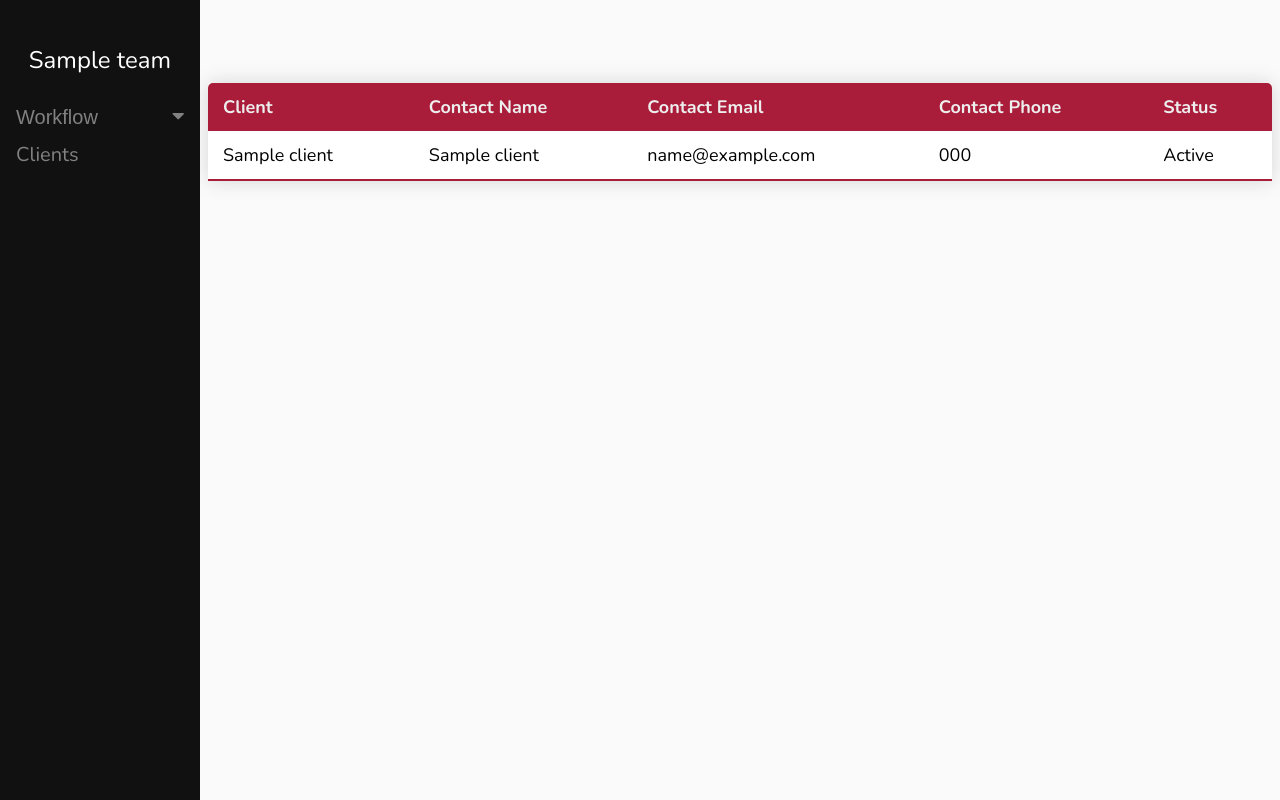
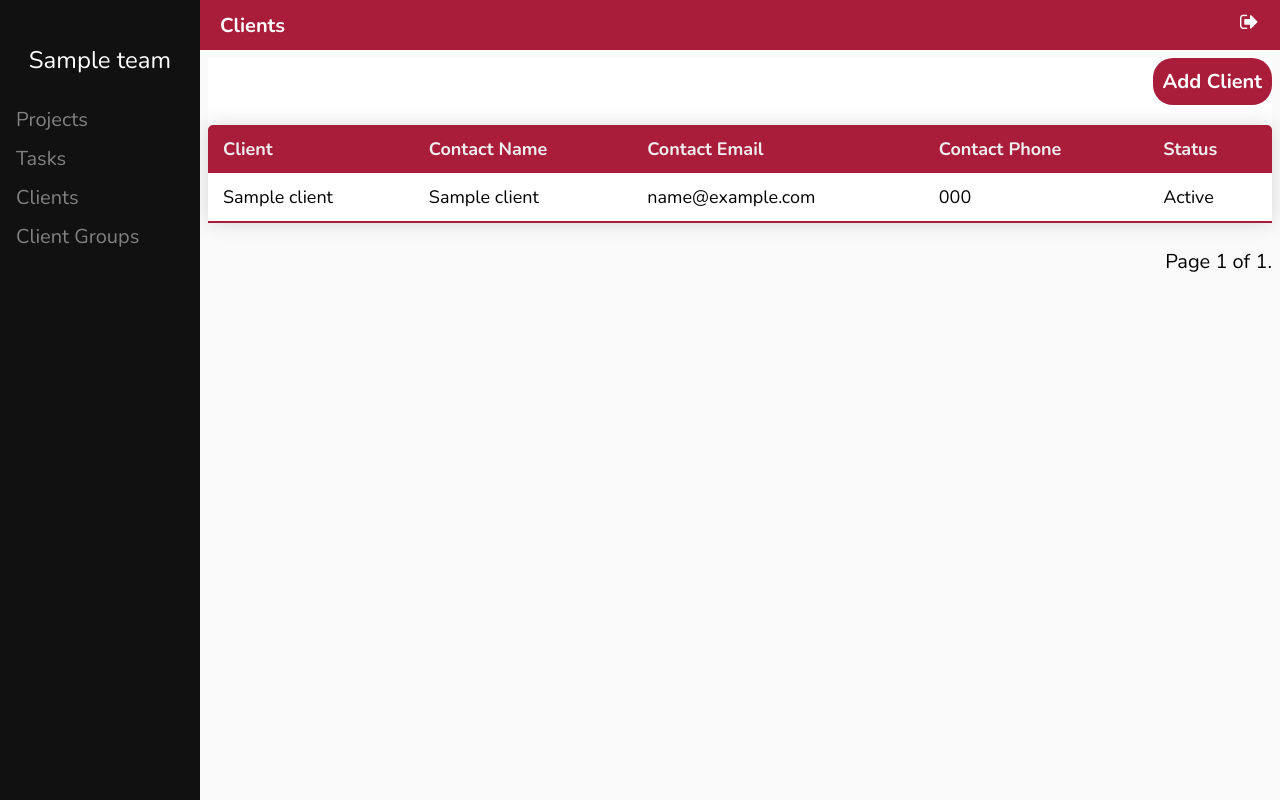
Before and after one commit to Lahelius/metieta, a Django app: page /team/1/clients/ in a window 1280 px wide. Run offline with Django 5.2, Linux system fonts and the light colour scheme; a user stored in the database is signed in; tables that the repository leaves empty hold one stand-in row (values such as "Sample post").

Commit message:
Styled login form. Styled task list.

```diff
--- a/base/urls.py
+++ b/base/urls.py
@@ -1,6 +1,6 @@
 from django.urls import path
-from .views import CustomLoginView, logout_user, client_list, team_list, project_list
-from .views import ProjectCreate, project_detail, Register
+from .views import CustomLoginView, logout_user, client_list, team_list, project_list, task_list
+from .views import TaskCreate, ClientCreate, ProjectCreate, project_detail, Register
 
 urlpatterns = [
     path('login/', CustomLoginView.as_view(), name='login'),
@@ -9,6 +9,9 @@ urlpatterns = [
     path('',team_list, name='teams'),
     path('team/<int:pk>/', project_list, name='projects'),
     path('team/<int:pk>/clients/', client_list, name='clients'),
+    path('team/<int:pk>/tasks/', task_list, name='tasks'),
     path('project/<int:pk>/', project_detail, name='project-detail'),
-    path('project-create/', ProjectCreate.as_view(), name='project-create')
+    path('task-create/', TaskCreate.as_view(), name='task-create'),
+    path('project-create/', ProjectCreate.as_view(), name='project-create'),
+    path('client-create/', ClientCreate.as_view(), name='client-create')
 ]
--- a/base/views.py
+++ b/base/views.py
@@ -25,6 +25,16 @@ class CustomLoginView(LoginView):
 def logout_user(request):
     logout(request)
     return redirect('login')
+
+class TaskCreate(LoginRequiredMixin,CreateView):
+    model = Task
+    fields = '__all__'
+    context_object_name = 'task'
+
+class ClientCreate(LoginRequiredMixin,CreateView):
+    model = Client
+    fields = '__all__'
+    context_object_name = 'client'
 
 class ProjectCreate(LoginRequiredMixin,CreateView):
     model = Project
@@ -74,11 +84,17 @@ def project_detail(request, pk):
 @login_required(login_url='/login/')
 def client_list(request,pk):
     client_list = Client.objects.all().filter(team=pk)
+    paginator = Paginator(client_list, 15)
+
+    page_number = request.GET.get('page')
+    page_obj = paginator.get_page(page_number)
+
     team_name = Team.objects.get(id=pk).name
     context = {
         'clients': client_list,
         'team' : pk,
-        'team_name' : team_name
+        'team_name' : team_name,
+        'page_obj': page_obj
     }
 
     return render(request, 'base/client_list.html', context)
@@ -86,7 +102,7 @@ def client_list(request,pk):
 @login_required(login_url='/login/')
 def project_list(request, pk):
     project_list = Project.objects.all().filter(team=pk).filter(user=request.user.id)
-    paginator = Paginator(project_list, 5)
+    paginator = Paginator(project_list, 15)
 
     page_number = request.GET.get('page')
     page_obj = paginator.get_page(page_number)
@@ -129,3 +145,24 @@ def team_list(request):
     }
 
     return render(request, 'base/team_list.html', context)
+
+@login_required(login_url='/login/')
+def task_list(request, pk):
+    user_id = request.user.id
+    team_name = Team.objects.get(id=pk).name
+    task_list = Task.objects.all().select_related('project').filter(project__team_id=pk).filter(project__user=user_id)
+    paginator = Paginator(task_list, 5)
+
+    task_list = Task.objects.all().select_related('project').select_related('project__client')
+    page_number = request.GET.get('page')
+    page_obj = paginator.get_page(page_number)
+
+    print(task_list)
+    context = {
+        'tasks': task_list,
+        'team' : pk,
+        'team_name' : team_name,
+        'page_obj': page_obj
+    }
+
+    return render(request, 'base/task_list.html', context)
--- a/templates/base/client_list.html
+++ b/templates/base/client_list.html
@@ -1,5 +1,12 @@
 {% extends 'base/main.html' %}
 {% block content %}
+
+<div class="main-content-bar clearfix">
+    <p class="page-title">Clients</p>
+    <a class="fa fa-sign-out" href="/../logout/"></a>
+</div>
+
+<a class="project-create" href="{% url 'client-create' %}">Add Client</a>
 
 <table class = "client-table">
     <thead>
@@ -21,4 +28,23 @@
     </tr>
     {% endfor %}
 </table>
+
+<div class="pagination">
+    <span class ="step-links">
+        {% if page_obj.has_previous %}
+            <a href="?page=1">&laquo; first</a>
+            <a href="?page={{page_obj.previous_page_number}}">previous</a>
+        {% endif %}
+
+        <span class="current">
+            Page {{page_obj.number}} of {{page_obj.paginator.num_pages}}.
+        </span>
+
+        {% if page_obj.has_next %}
+            <a href="?page={{page_obj.next_page_number}}">next</a>
+            <a href="?page={{page_obj.paginator.num_pages}}">last &raquo;</a>
+        {% endif %}
+    </span>
+</div>
+
 {% endblock content %}
--- a/templates/base/main.html
+++ b/templates/base/main.html
@@ -2,7 +2,7 @@
     <head>
         <meta charset="utf-8">
         <meta http-equiv="X-UA-Compatible" content="IE-edge">
-        <title>Overseer:Project Management</title>
+        <title>Metieta: Project Management</title>
         <meta name="description" content="">
         <meta nane="viewport" content="width=device-width, inital-scale=1">
 
@@ -12,6 +12,9 @@
         <link rel="stylesheet" href="https://cdnjs.cloudflare.com/ajax/libs/font-awesome/4.7.0/css/font-awesome.min.css">
 
         <style>
+            .pagination{
+                float: right;
+            }
             body{
                 background-color: #FAFAFA;
                 font-family: 'Nunito', sans-serif;
@@ -173,16 +176,22 @@
             }
 
             .project-create-wrapper{
-                text-align: right;
-                background-color: #FFFFFF;
             }
 
             .project-create{
-              padding-right: 1em;
-              padding-bottom: 1em;
+              color: white;
+              font-weight: bold;
+              text-decoration: none;
+              display: block;
+              float: right;
+              margin-bottom: 1em;
+              background-color: #A91D3A;
+              border-radius: 1em;
+              text-align: center;
+              padding: .5em;
             }
 
-            .project-table, .client-table{
+            .project-table, .client-table, .task-table{
                 width: 100%;
                 border-collapse: collapse;
                 margin: 25px 0;
@@ -193,35 +202,47 @@
                 box-shadow: 0 0 20px rgba(0,0,0,0.15);
             }
 
-            .project-table thead tr, .client-table thead tr{
+            .project-table thead tr, .client-table thead tr, .task-table thead tr{
                 background-color: #A91D3A;
                 color: #EEEEEE;
                 text-align: left;
                 font-weight: bold;
             }
 
-            .project-table tr td a, .client-table tr td a{
+            .project-table tr td a, .client-table tr td a, .task-table tr td a{
                 text-decoration: none;
             }
 
             .project-table th,
-            .project-table td, .client-table th, .client-table td {
+            .project-table td,
+            .client-table th,
+            .client-table td,
+            .task-table th,
+            .task-table td{
                 padding: 12px 15px;
             }
 
-            .project-table tbody tr, .client-table tbody tr{
+            .project-table tbody tr,
+            .client-table tbody tr,
+            .task-table tbody tr{
                 border-bottom: 1px solid #cccccc;
             }
 
-            .project-table tbody tr:nth-of-type(even), .client-table tbody tr:nth-of-type(even){
+            .project-table tbody tr:nth-of-type(even),
+            .client-table tbody tr:nth-of-type(even),
+            .task-table tbody tr:nth-of-type(even){
                 background-color: #e3e3e3;
             }
 
-            .project-table tbody tr:last-of-type, .client-table tbody tr:last-of-type{
+            .project-table tbody tr:last-of-type,
+            .client-table tbody tr:last-of-type,
+            .task-table tbody tr:last-of-type{
                 border-bottom: 2px solid #A91D3A;
             }
 
-            .project-table tbody tr.active-row, .client-table tbody tr.active-row{
+            .project-table tbody tr.active-row,
+            .client-table tbody tr.active-row,
+            .task-table tbody tr.active-row{
                 font-weight: bold;
                 color: #A91D3A;
             }
@@ -259,40 +280,29 @@
                 padding-right: 11em;
             }
 
+            .page-title{
+                float:left;
+                margin-top: .62em;
+                padding-left: 1em;
+                color: #ffffff;
+                font-weight:bold;
+
+            }
+
         </style>
     </head>
     <body>
         <div class="sidenav">
             <p class="team-name">{{team_name}}</p>
-            <button class="dropdown-button">Workflow
-                <i class="fa fa-caret-down"></i>
-            </button>
-            <div class="dropdown-container">
-                <a href="/../team/{{team}}">Projects</a>
-                <a href="#">Tasks</a>
-            </div>
+            <a href="/../team/{{team}}">Projects</a>
+            <a href="{% url 'tasks' pk=team%}">Tasks</a>
             <a href="{% url 'clients' pk=team%}">Clients</a>
+            <a href="#">Client Groups</a>
         </div>
         <div class="main">
             {% block content %}
 
             {% endblock content%}
         </div>
-    <script>
-        var dropdown = document.getElementsByClassName("dropdown-button");
-        var i;
-
-        for (i = 0; i < dropdown.length; i++) {
-            dropdown[i].addEventListener("click", function() {
-                this.classList.toggle("active");
-                var dropdownContent = this.nextElementSibling;
-                if (dropdownContent.style.display === "block") {
-                    dropdownContent.style.display = "none";
-                } else {
-                    dropdownContent.style.display = "block";
-                }
-            });
-        }
-    </script>
     </body>
 </html>
--- a/templates/base/team_list.html
+++ b/templates/base/team_list.html
@@ -6,7 +6,7 @@
         <title>Metieta: Project Manger</title>
         <link rel="stylesheet" href="https://fonts.googleapis.com">
         <link rel="stylesheet" href="https://fonts.gstatic.com">
-        <link rel="stylesheet" href="https://fonts.googleapis.com/css2?family=Roboto:wght@300&display=swap">
+        <link href="https://fonts.googleapis.com/css2?family=Nunito:ital,wght@0,200..1000;1,200..1000&display=swap" rel="stylesheet">
 
         <style>
             body{
@@ -29,7 +29,7 @@
                 color: #FFFFFF;
                 padding: 10px;
                 border-radius: .5em .5em 0 0;
-                background: #cf4949;
+                background: #A91D3A;
             }
 
             .team-list-container{
@@ -44,6 +44,7 @@
 
             .team-wrapper{
                 margin: auto;
+                color: #000000;
                 width: 300px;
                 border-radius: 1em;
                 padding: 20px;
```
Also changed, not shown: templates/base/login.html (+59 -6 lines), templates/base/project_list.html (+7 -3 lines), templates/base/task_list.html (+51 -2 lines).
